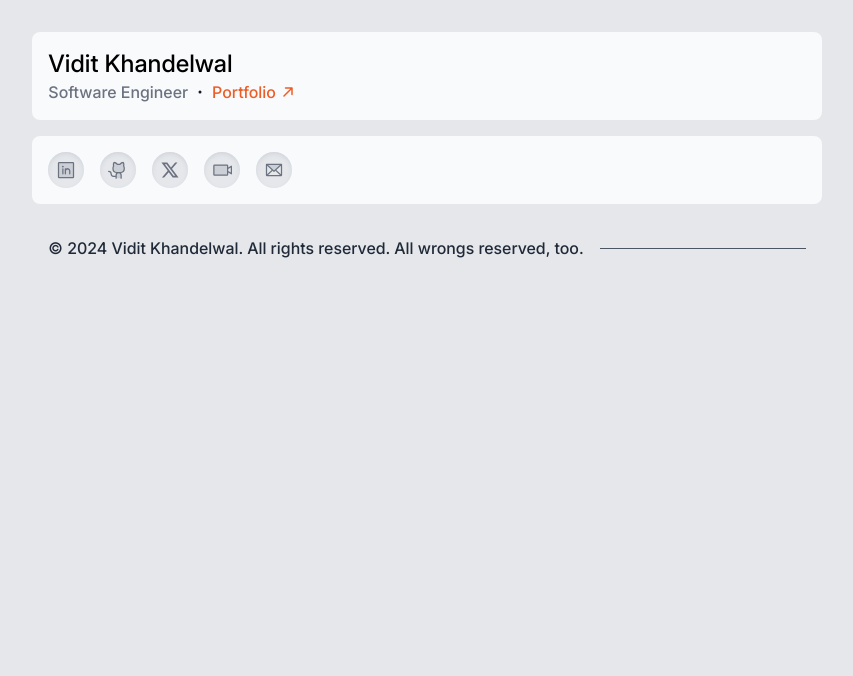
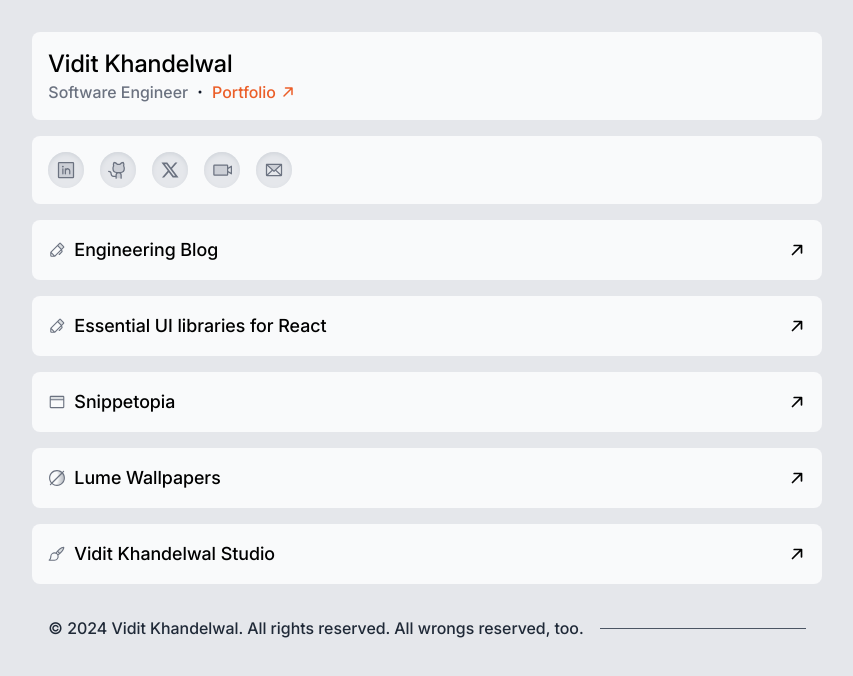
Before and after one commit to csvidit/bio-2024, a Next.js app: page / in a window 1280 px wide. Shown: the top 676 px of the page, without its empty margins (213-1066 px from the left). Built offline with nearby package versions, Linux system fonts and the light colour scheme.

Commit message:
fix listlinks rendering issue, change list link styling

```diff
--- a/src/components/ListLink.tsx
+++ b/src/components/ListLink.tsx
@@ -12,17 +12,20 @@ const ListLink = (props: {
 }) => {
   return (
     <Link
+      aria-label={props.children?.toString()}
       role="link"
       tabIndex={0}
       href={props.href}
-      className="group p-4 col-span-4 flex flex-row justify-between items-center bg-gray-50 rounded-lg transition-all duration-200 ease-in-out hover:ring hover:ring-gray-300 hover:shadow-lg hover:shadow-gray-300 focus:ring focus:ring-gray-300 focus:shadow-lg focus:shadow-gray-300"
+      className="group p-4 col-span-4 flex flex-row justify-between items-center bg-gray-50 rounded-lg transition-all  duration-200  ease-in-out  hover:bg-gray-950 hover:scale-[101%] hover:ring hover:ring-gray-500 hover:shadow-lg hover:shadow-gray-500 focus:ring focus:ring-gray-500 focus:shadow-lg focus:shadow-gray-500"
     >
-      <div className="flex flex-row space-x-2 items-center">
-        <div className="lg:text-lg text-gray-500 group-hover:text-gray-700 group-focus:text-gray-700 transition-all duration-200 ease-in-out">{props.icon}</div>
-        <p className="lg:text-lg">{props.children}</p>
+      <div className="flex flex-row space-x-2 items-center *:group-hover:text-gray-50 *:group-focus:text-gray-50 *:transition-all *:duration-200 *:ease-in-out">
+        <div className="lg:text-lg text-gray-500 transition-all duration-200 ease-in-out">
+          {props.icon}
+        </div>
+        <p className="lg:text-lg ">{props.children}</p>
       </div>
       <div>
-        <div className="lg:text-lg group-hover:rotate-45 transition-all duration-200 ease in out">
+        <div className="lg:text-lg group-hover:rotate-45 transition-all duration-200 ease-in-out group-hover:text-gray-50">
           <span className="flex">
             <PiArrowUpRightBold />
           </span>
--- a/src/components/ListLinks.tsx
+++ b/src/components/ListLinks.tsx
@@ -5,7 +5,7 @@ const ListLinks = () => {
   return (
     <>
       {listLinks.map((item, index) => {
-        <ListLink key={`listLink-${index}`} href={item.href} icon={item.icon}>
+        return <ListLink key={`listLink-${index}`} href={item.href} icon={item.icon}>
           {item.label}
         </ListLink>;
       })}
```
